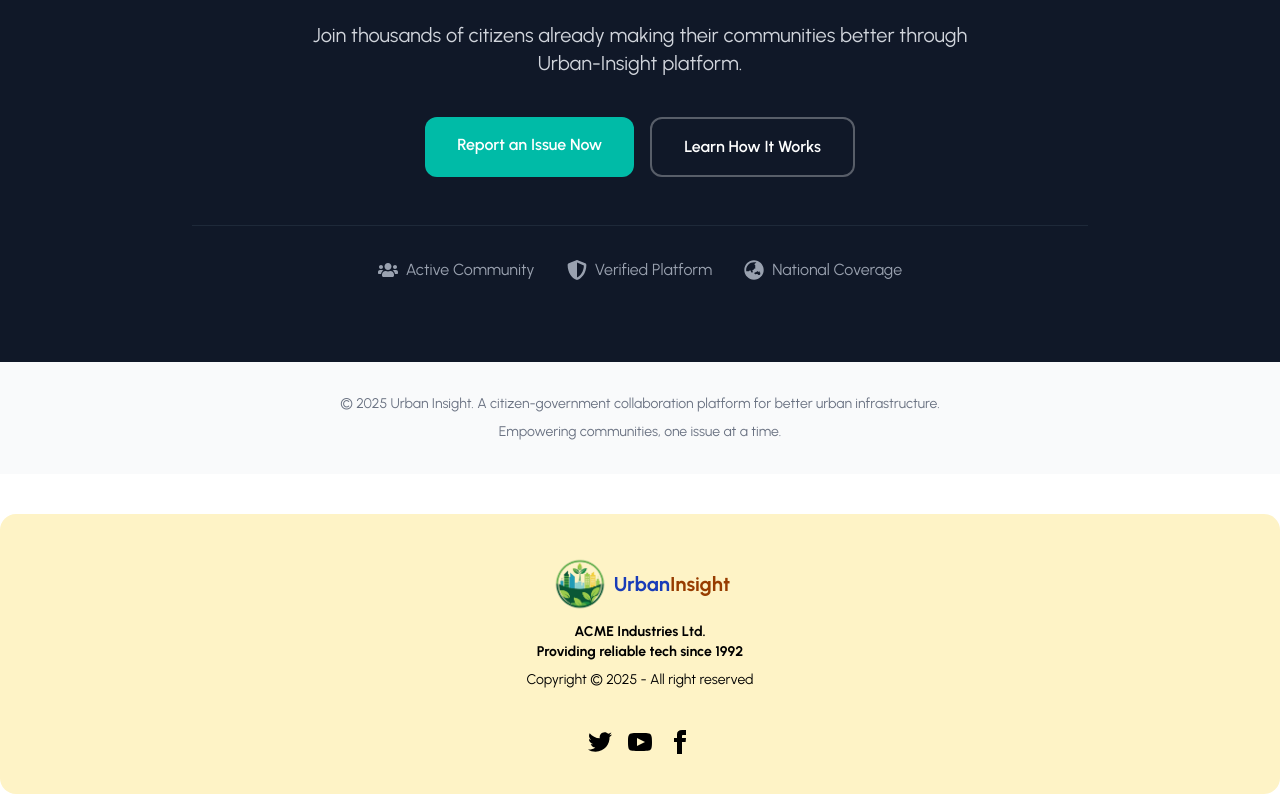
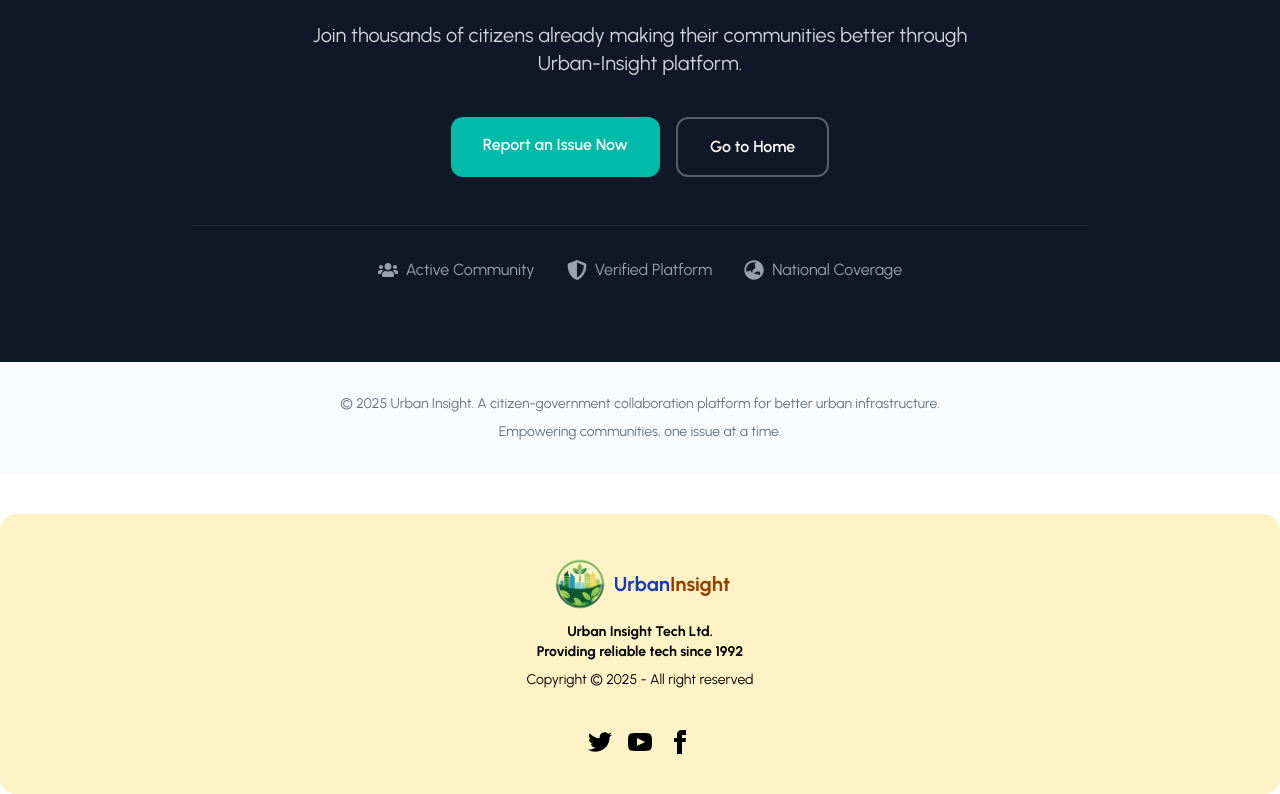
Before and after one commit to Wasin87/Urban-insight, a React (Vite) app: page /aboutUs in a window 1280 px wide. Shown: the part 3448-4242 px from the top of the page. Built offline with nearby package versions, Linux system fonts and the light colour scheme; no server answers.

Commit message:
Fourth commit

```diff
--- a/package.json
+++ b/package.json
@@ -10,6 +10,7 @@
     "preview": "vite preview"
   },
   "dependencies": {
+    "@babel/runtime": "^7.28.4",
     "@headlessui/react": "^2.2.9",
     "@tailwindcss/vite": "^4.1.17",
     "@tanstack/react-query": "^5.90.10",
--- a/src/Pages/AboutUs/AboutUs.jsx
+++ b/src/Pages/AboutUs/AboutUs.jsx
@@ -277,9 +277,9 @@ const AboutUs = () => {
             <Link to="/addIssues" className="px-8 py-4 bg-teal-500 hover:bg-teal-600 text-white font-semibold rounded-xl transition-colors duration-300 transform hover:scale-105">
               Report an Issue Now
             </Link>
-            <button className="px-8 py-4 bg-transparent border-2 border-white/30 hover:border-white text-white font-semibold rounded-xl transition-all duration-300 hover:bg-white/10">
-              Learn How It Works
-            </button>
+            <Link to="/" className="px-8 py-4 bg-transparent border-2 border-white/30 hover:border-white text-white font-semibold rounded-xl transition-all duration-300 hover:bg-white/10">
+              Go to Home
+            </Link>
           </div>
           <div className="mt-12 pt-8 border-t border-gray-800">
             <div className="flex flex-wrap items-center justify-center gap-8 text-gray-400">
--- a/src/Pages/Shared/Footer/Footer.jsx
+++ b/src/Pages/Shared/Footer/Footer.jsx
@@ -7,7 +7,7 @@ const Footer = () => {
             <aside className='dark:text-white'>
                 <Logo />
                 <p className="font-bold">
-                    ACME Industries Ltd.
+                    Urban Insight Tech Ltd.
                     <br />
                     Providing reliable tech since 1992
                 </p>
--- a/src/Routes/Router.jsx
+++ b/src/Routes/Router.jsx
@@ -14,16 +14,16 @@ import Payment from "../Pages/Payment/Payment";
 import PaymentSuccess from "../Pages/Payment/PaymentSuccess";
 import PaymentCancel from "../Pages/Payment/PaymentCancel";
 import PaymentHistory from "../Pages/Dashboard/PaymentHistory/PaymentHistory";
-import ApproveRiders from "../Pages/Dashboard/ApproveRiders/ApproveRiders";
+
 import UsersManagement from "../Pages/Dashboard/UsersManagement/UsersManagement";
 import AdminRoute from "./AdminRoute";
 import AssignStaffs from "../Pages/Dashboard/AssignStaffs/AssignStaffs";
 import StaffRoute from "./StaffRoute";
 import ManageIssues from "../Pages/Dashboard/ManageIssues/ManageIssues";
 import CompletedDeliveries from "../Pages/Dashboard/CompletedDeliveries/CompletedDeliveries";
-import ParcelTrack from "../Pages/ParcelTrack/ParcelTrack";
+
 import DashboardHome from "../Pages/Dashboard/DashboardHome/DashboardHome";
-import AddStaff from "../Pages/AddStaff/AddStaff";
+
 import AllIssues from "../Pages/AllIssues/AllIssues";
 import IssueDetails from "../Pages/IssueDetails/IssueDetails";
 import AboutUs from "../Pages/AboutUs/AboutUs";
```
Also changed, not shown: 1 other file (tests, documents, lock files or other folders).
